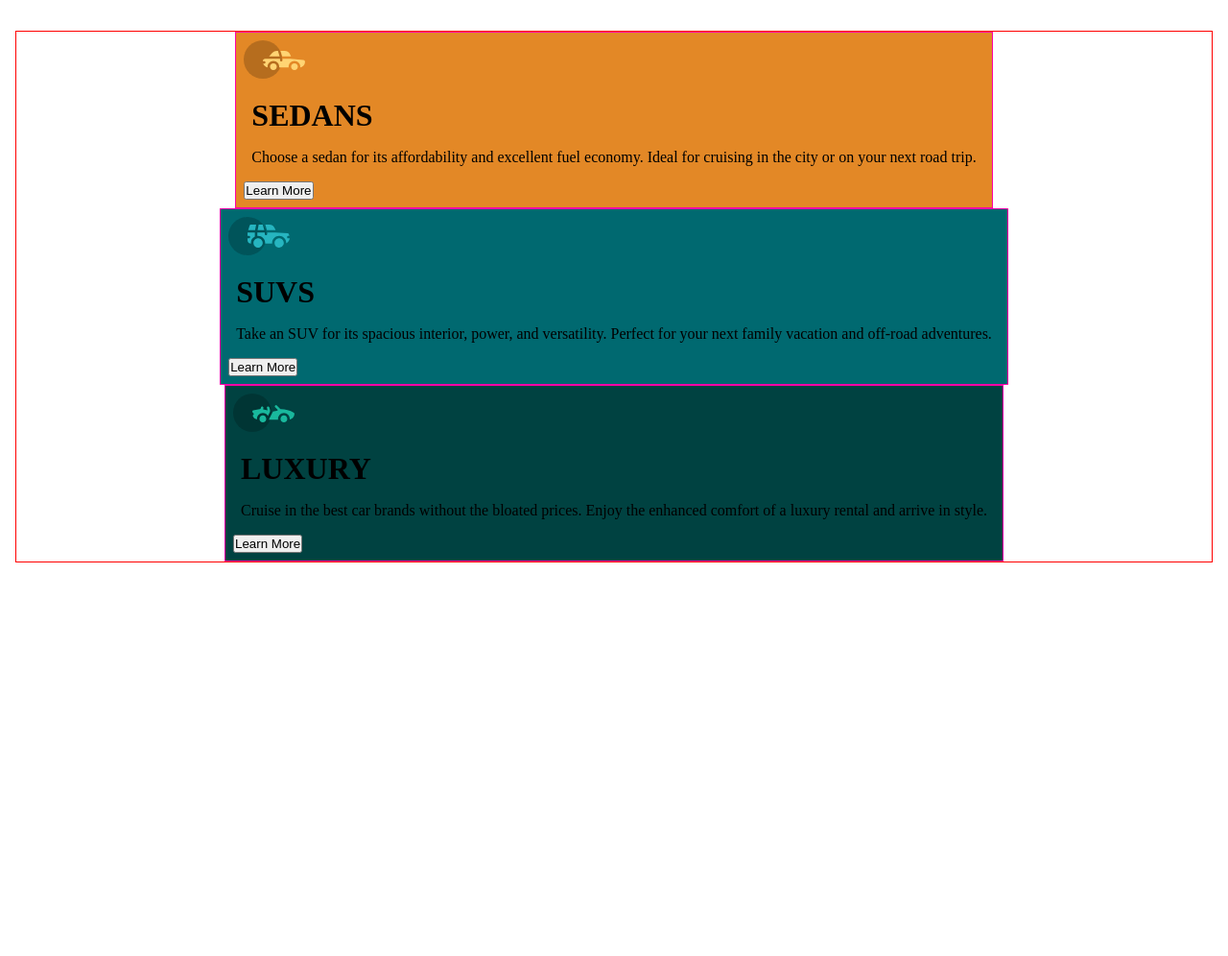
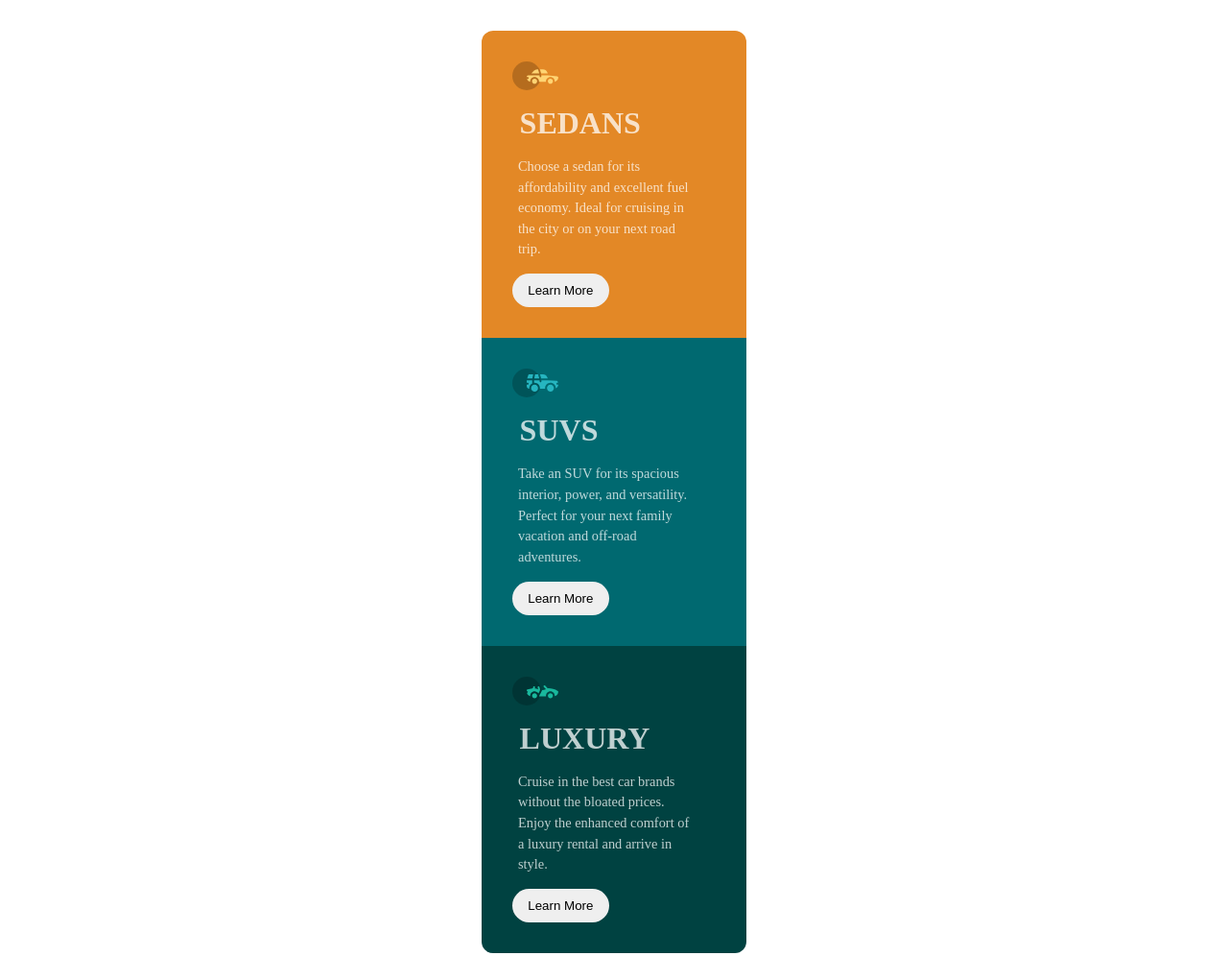
Before and after one commit to vikramvi/3-column-preview-card-component, a plain HTML site: page index.html in a window 1280 px wide. Shown: the whole page at 96% size. Before the commit the page ends 800 px from the top, so only its background shows below. Drawn offline with Linux system fonts and the light colour scheme.

Commit message:
WIP styling - added styles for each of the card elements - background, text color

```diff
--- a/index.html
+++ b/index.html
@@ -21,49 +21,58 @@
 <body>
   <main class="main">
     <section class="cards-container">
-      <section class="card card--brigt-orange-background">
-        <figure class="card__icon-image">
-          <img src="images/icon-sedans.svg" alt="Sedan Vehicle Icon">
+      <section class="card card--brigt-orange-background card--top-rounded-corners">
+        <figure class="card__icon-image-container">
+          <img src="images/icon-sedans.svg" alt="Sedan Vehicle Icon" class="card__icon-image">
         </figure>
         <h1 class="card__header">
           Sedans
         </h1>
         <summary class="card__info">
-          Choose a sedan for its affordability and excellent fuel economy. Ideal for cruising in the city
-          or on your next road trip.
+          <span class="card__span-text">Choose a sedan for its</span>
+          <span class="card__span-text"> affordability and excellent fuel</span>
+          <span class="card__span-text"> economy. Ideal for cruising in</span>
+          <span class="card__span-text"> the city or on your next road</span>
+          <span class="card__span-text"> trip.</span>
         </summary>
-        <nav class="card__button">
-          <button>Learn More</button>
+        <nav class=" card__button-container">
+          <button class="card__button">Learn More</button>
         </nav>
       </section>
       <section class="card card--dark-cyan-background">
-        <figure class="card__icon-image">
-          <img src="images/icon-suvs.svg" alt="SUV Vehicle Icon">
+        <figure class="card__icon-image-container">
+          <img src="images/icon-suvs.svg" alt="SUV Vehicle Icon" class="card__icon-image">
         </figure>
         <h1 class="card__header">
           SUVs
         </h1>
         <summary class="card__info">
-          Take an SUV for its spacious interior, power, and versatility. Perfect for your next family vacation
-          and off-road adventures.
+          <span class="card__span-text">Take an SUV for its spacious</span>
+          <span class="card__span-text">interior, power, and versatility.</span>
+          <span class="card__span-text">Perfect for your next family</span>
+          <span class="card__span-text">vacation and off-road</span>
+          <span class="card__span-text">adventures.</span>
         </summary>
-        <nav class="card__button">
-          <button>Learn More</button>
+        <nav class="card__button-container">
+          <button class="card__button">Learn More</button>
         </nav>
       </section>
-      <section class="card card--very-dark-cyan-background">
-        <figure class="card__icon-image">
-          <img src="images/icon-luxury.svg" alt="Luxury Vehicle Icon">
+      <section class="card card--very-dark-cyan-background card--bottom-rounded-corners">
+        <figure class="card__icon-image-container">
+          <img src="images/icon-luxury.svg" alt="Luxury Vehicle Icon" class="card__icon-image">
         </figure>
         <h1 class="card__header">
           Luxury
         </h1>
         <summary class="card__info">
-          Cruise in the best car brands without the bloated prices. Enjoy the enhanced comfort of a luxury
-          rental and arrive in style.
+          <span class="card__span-text">Cruise in the best car brands</span>
+          <span class="card__span-text">without the bloated prices.</span>
+          <span class="card__span-text">Enjoy the enhanced comfort of</span>
+          <span class="card__span-text">a luxury rental and arrive in</span>
+          <span class="card__span-text">style.</span>
         </summary>
-        <nav class="card__button">
-          <button>Learn More</button>
+        <nav class="card__button-container">
+          <button class="card__button">Learn More</button>
         </nav>
       </section>
     </section>
--- a/styles/style.css
+++ b/styles/style.css
@@ -8,6 +8,7 @@
   --card-background-bright-orange: hsl(31, 77%, 52%);
   --card-background-dark-cyan: hsl(184, 100%, 22%);
   --card-background-very-dark-cyan: hsl(179, 100%, 13%);
+  --text-color-transparent-white: hsla(0, 0%, 100%, 0.75);
 }
 
 .cards-container {
@@ -18,31 +19,53 @@
   justify-items: center;
   margin: 2em 1em;
   /* debuggin purpose only */
-  border: 1px solid red;
+  /* border: 1px solid red; */
 }
 
 .card {
-  /* margin: 2em; */
   /* debuggin purpose only */
-  border: 1px solid rgb(255, 0, 166);
+  /* border: 1px solid rgb(255, 0, 166); */
+  padding: 1.5em;
+}
+
+.card__icon-image-container {
+  margin: 0.5em;
+  width: 48px;
+  height: 30px;
 }
 
 .card__icon-image {
-  margin: 0.5em;
+  width: 100%;
+  height: 100%;
 }
 
 .card__header {
   margin: 0.5em;
   font-size: 2em;
   text-transform: uppercase;
+  color: var(--text-color-transparent-white);
 }
 
 .card__info {
   margin: 1em;
+  width: 200px;
+  font-size: 0.9em;
 }
 
+.card__span-text {
+  /* border: 1px solid green; */
+  display: block;
+  line-height: 1.5em;
+  color: var(--text-color-transparent-white);
+}
+
+.card__button-container {
+  margin: 0.5em;
+}
 .card__button {
-  margin: 0.5em;
+  padding: 0.75em 1.25em;
+  border-radius: 1.5em;
+  border: none;
 }
 
 .card--brigt-orange-background {
@@ -56,3 +79,13 @@
 .card--very-dark-cyan-background {
   background-color: var(--card-background-very-dark-cyan);
 }
+
+.card--top-rounded-corners {
+  border-top-left-radius: 0.75em;
+  border-top-right-radius: 0.75em;
+}
+
+.card--bottom-rounded-corners {
+  border-bottom-left-radius: 0.75em;
+  border-bottom-right-radius: 0.75em;
+}
```
